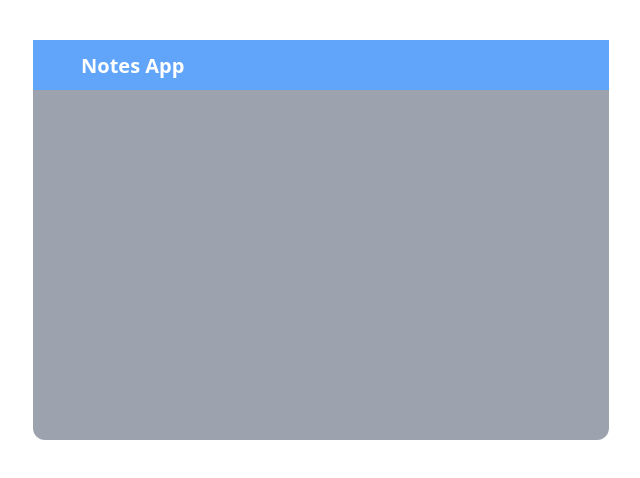
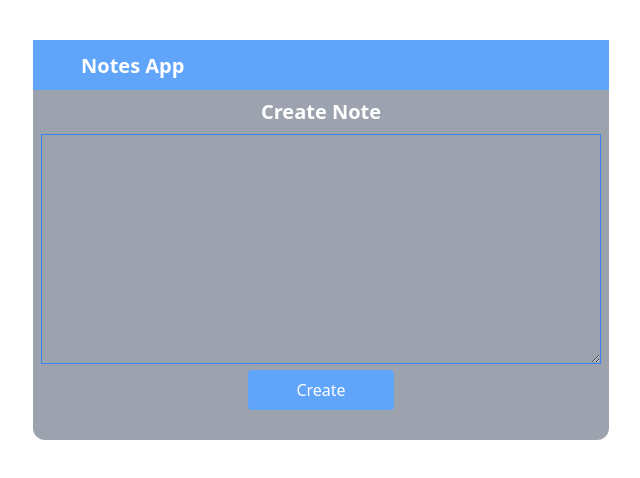
Before and after one commit to samuelbrhane/react-notes-app, a React (Vite) app: page /create in a window 1280 px wide. Before the commit this address had no page. Shown: the top 478 px of the page, without its empty margins (319-959 px from the left). Built offline with nearby package versions, Linux system fonts and the light colour scheme.

Commit message:
Create a new note.

```diff
--- a/src/App.jsx
+++ b/src/App.jsx
@@ -1,5 +1,5 @@
 import { Header } from "./components";
-import { Home, Note } from "./pages";
+import { Create, Home, Note } from "./pages";
 import { BrowserRouter, Route, Routes } from "react-router-dom";
 
 function App() {
@@ -11,6 +11,7 @@ function App() {
           <Routes>
             <Route path="/" element={<Home />} />
             <Route path="/note/:id" element={<Note />} />
+            <Route path="/create" element={<Create />} />
           </Routes>
         </div>
       </BrowserRouter>
--- /dev/null
+++ b/src/pages/Create.jsx
@@ -0,0 +1,38 @@
+import axios from "axios";
+import React, { useState } from "react";
+import { useNavigate } from "react-router-dom";
+
+const Create = () => {
+  const [note, setNote] = useState("");
+  const navigate = useNavigate();
+  const handleSubmit = async (e) => {
+    e.preventDefault();
+    console.log("note", note);
+    const { data } = await axios.post(
+      `${import.meta.env.VITE_BACKEND_URL}/api/notes/create/`,
+      { note }
+    );
+    console.log("data: " + JSON.stringify(data));
+    navigate("/");
+  };
+
+  return (
+    <div className="text-white">
+      <h1 className="text-center py-2 font-bold text-xl">Create Note</h1>
+      <form className="w-full px-2" onSubmit={handleSubmit}>
+        <textarea
+          value={note}
+          onChange={(e) => setNote(e.target.value)}
+          className="w-full h-[230px] bg-transparent outline-none border-[0.5px] border-blue-500 px-4 py-2"
+        ></textarea>
+        <div className="flex justify-center">
+          <button type="submit" className="px-12 py-2 rounded bg-blue-400 mb-1">
+            Create
+          </button>
+        </div>
+      </form>
+    </div>
+  );
+};
+
+export default Create;
--- a/src/pages/Home.jsx
+++ b/src/pages/Home.jsx
@@ -1,6 +1,8 @@
 import React, { useEffect, useState } from "react";
 import axios from "axios";
 import { NoteList } from "../components";
+import { AiOutlinePlus } from "react-icons/ai";
+import { Link } from "react-router-dom";
 
 const Home = () => {
   const [notes, setNotes] = useState([]);
@@ -27,12 +29,15 @@ const Home = () => {
   }, []);
 
   return (
-    <section className="min-h-[350px] w-full">
+    <section className="min-h-[350px] w-full relative">
       <div className="flex flex-col">
         {notes?.map((note) => (
           <NoteList key={note.id} note={note} handleDelete={handleDelete} />
         ))}
       </div>
+      <Link to="/create">
+        <AiOutlinePlus className="absolute right-2 bottom-2 text-4xl bg-blue-500 cursor-pointer rounded-full w-12 h-12 p-3 shadow-xl text-white" />
+      </Link>
     </section>
   );
 };
--- a/src/pages/index.js
+++ b/src/pages/index.js
@@ -1,2 +1,3 @@
 export { default as Home } from "./Home";
 export { default as Note } from "./Note";
+export { default as Create } from "./Create";
```
